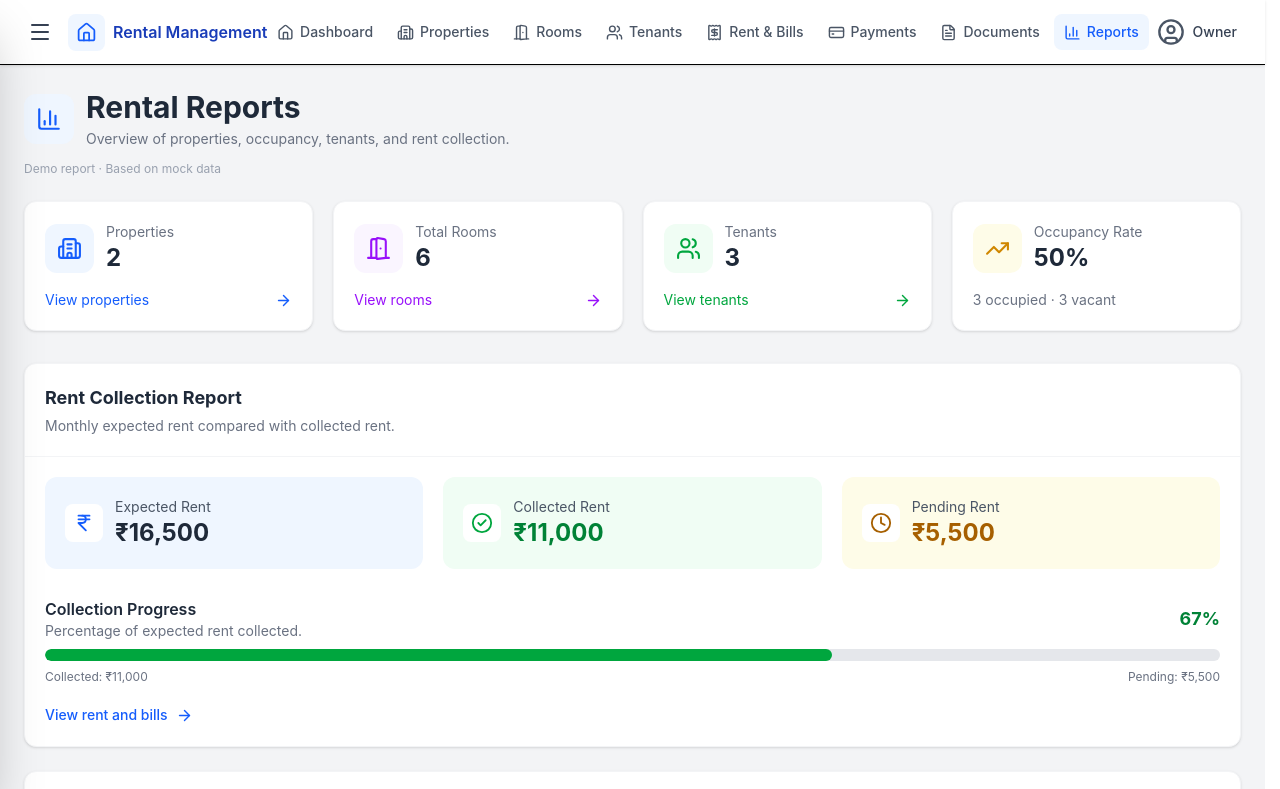
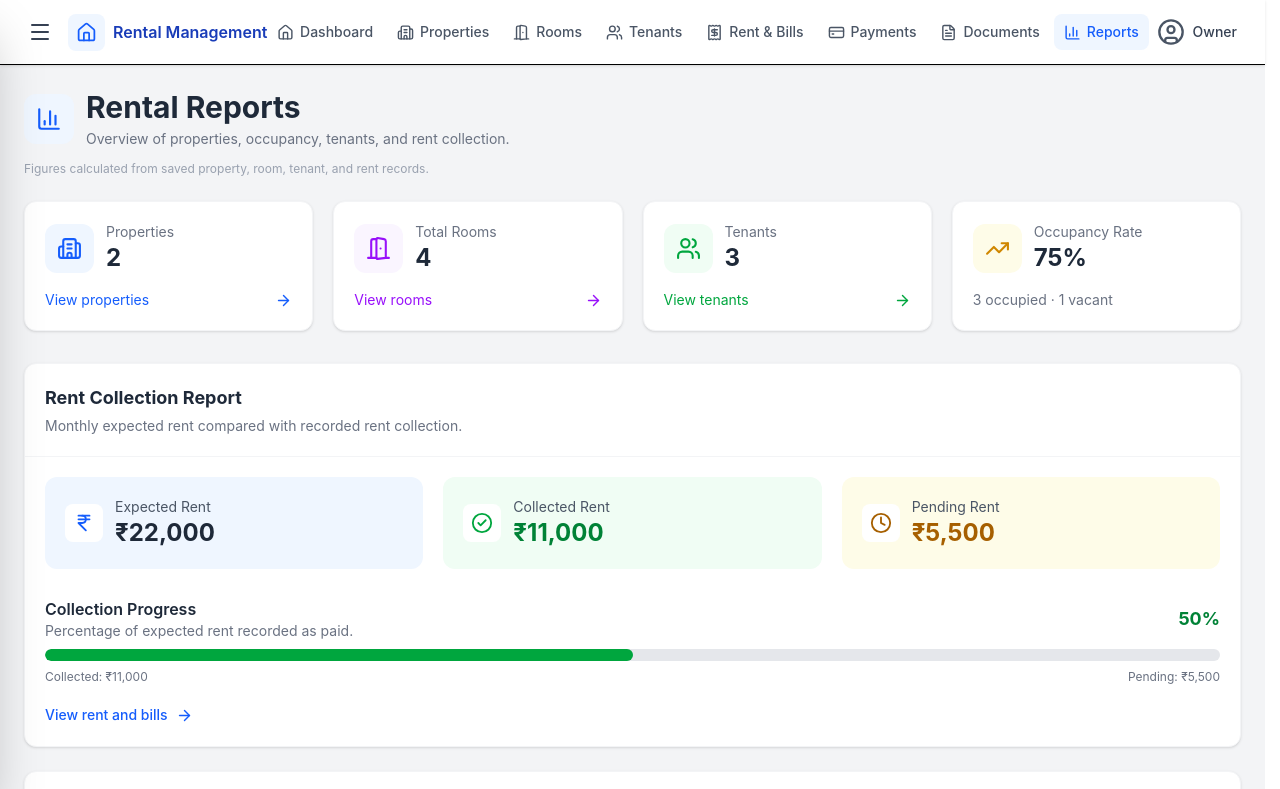
Before and after one commit to goyalprince2005/Rental-Management-System, a React (Vite) app in the folder client/: page /reports in a window 1280 px wide. Shown: the top 789 px of the page. Built offline with nearby package versions, Linux system fonts and the light colour scheme.

Commit message:
Calculate rental reports from saved data

```diff
--- a/client/src/components/Reports.jsx
+++ b/client/src/components/Reports.jsx
@@ -1,5 +1,7 @@
-import React from "react";
+
+import React, { useMemo } from "react";
 import { Link } from "react-router-dom";
+
 import {
   BarChart3,
   IndianRupee,
@@ -14,39 +16,412 @@ import {
 
 import Navbar from "./Navbar";
 
-function Reports() {
 // =========================================================
-  // MOCK REPORT DATA
-  // Replace this data with backend/API data in the future.
+// LOCAL STORAGE KEYS
 // =========================================================
 
-  const reportData = {
-    totalProperties: 2,
-    totalRooms: 6,
-    occupiedRooms: 3,
-    totalTenants: 3,
-    monthlyRent: 16500,
-    collectedRent: 11000,
+const PROPERTY_STORAGE_KEY = "rentalManagementProperties";
+const ROOM_STORAGE_KEY = "rentalManagementRooms";
+const TENANT_STORAGE_KEY = "rentalManagementTenants";
+const RENT_STORAGE_KEY = "rentalManagementRentBills";
+
+// =========================================================
+// DEFAULT DATA
+// Used only when the relevant storage key does not exist.
+// =========================================================
+
+const DEFAULT_PROPERTIES = [
+  {
+    id: 1,
+    name: "Green View Apartments",
+    location: "Bhopal",
+    floors: 5,
+  },
+  {
+    id: 2,
+    name: "Shyam Residency",
+    location: "Bhopal",
+    floors: 2,
+  },
+];
+
+const DEFAULT_ROOMS = {
+  101: {
+    id: 101,
+    roomNumber: "101",
+    property: "Green View Apartments",
+    propertyId: 1,
+    floor: 1,
+    rent: 5000,
+    tenant: "Rahul Sharma",
+    status: "Occupied",
+  },
+  102: {
+    id: 102,
+    roomNumber: "102",
+    property: "Green View Apartments",
+    propertyId: 1,
+    floor: 1,
+    rent: 6000,
+    tenant: "Aman Kumar",
+    status: "Occupied",
+  },
+  203: {
+    id: 203,
+    roomNumber: "203",
+    property: "Shyam Residency",
+    propertyId: 2,
+    floor: 2,
+    rent: 5500,
+    tenant: "Neha Sharma",
+    status: "Due",
+  },
+  204: {
+    id: 204,
+    roomNumber: "204",
+    property: "Shyam Residency",
+    propertyId: 2,
+    floor: 2,
+    rent: 5500,
+    tenant: "",
+    status: "Available",
+  },
 };
 
+const DEFAULT_RENT_RECORDS = [
+  {
+    id: 1,
+    tenant: "Rahul Sharma",
+    property: "Green View Apartments",
+    propertyId: 1,
+    room: "101",
+    roomId: 101,
+    rent: 5000,
+    status: "Paid",
+  },
+  {
+    id: 2,
+    tenant: "Aman Kumar",
+    property: "Green View Apartments",
+    propertyId: 1,
+    room: "102",
+    roomId: 102,
+    rent: 6000,
+    status: "Paid",
+  },
+  {
+    id: 3,
+    tenant: "Neha Sharma",
+    property: "Shyam Residency",
+    propertyId: 2,
+    room: "203",
+    roomId: 203,
+    rent: 5500,
+    status: "Due",
+  },
+];
+
 // =========================================================
-  // CALCULATED REPORT VALUES
+// READ LOCAL STORAGE SAFELY
 // =========================================================
+
+function readStorage(key, fallback) {
+  try {
+    const stored = localStorage.getItem(key);
+
+    if (stored === null) {
+      return fallback;
+    }
+
+    return JSON.parse(stored);
+  } catch (error) {
+    console.error(`Unable to read ${key}:`, error);
+    return fallback;
+  }
+}
+
+// =========================================================
+// NORMALIZE ARRAY OR OBJECT COLLECTIONS
+// =========================================================
+
+function toArray(value) {
+  if (Array.isArray(value)) {
+    return value;
+  }
+
+  if (value && typeof value === "object") {
+    return Object.values(value);
+  }
+
+  return [];
+}
+
+// =========================================================
+// TENANT NAME HELPER
+// =========================================================
+
+function getTenantName(tenant) {
+  if (typeof tenant === "string") {
+    return tenant.trim();
+  }
+
+  if (tenant && typeof tenant === "object") {
+    return String(
+      tenant.name ||
+      tenant.fullName ||
+      tenant.tenantName ||
+      ""
+    ).trim();
+  }
+
+  return "";
+}
+
+// =========================================================
+// CHECK WHETHER A ROOM HAS A TENANT
+// =========================================================
+
+function hasTenant(room) {
+  const tenantName = getTenantName(room.tenant);
+
+  return (
+    tenantName !== "" &&
+    tenantName.toLowerCase() !== "none"
+  );
+}
+
+// =========================================================
+// NORMALIZE CURRENCY VALUES
+// =========================================================
+
+function getAmount(value) {
+  const amount =
+    typeof value === "number"
+      ? value
+      : Number(
+          String(value ?? "").replace(/[₹,\s]/g, "")
+        );
+
+  return Number.isFinite(amount) && amount >= 0
+    ? amount
+    : 0;
+}
+
+// =========================================================
+// FORMAT CURRENCY
+// =========================================================
+
+function formatCurrency(amount) {
+  return new Intl.NumberFormat("en-IN", {
+    style: "currency",
+    currency: "INR",
+    maximumFractionDigits: 0,
+  }).format(getAmount(amount));
+}
+
+// =========================================================
+// READ PROPERTIES
+// =========================================================
+
+function loadProperties() {
+  const stored = readStorage(
+    PROPERTY_STORAGE_KEY,
+    null
+  );
+
+  if (stored === null) {
+    return DEFAULT_PROPERTIES;
+  }
+
+  return Array.isArray(stored) ? stored : [];
+}
+
+// =========================================================
+// READ ROOMS
+// =========================================================
+
+function loadRooms() {
+  const stored = readStorage(
+    ROOM_STORAGE_KEY,
+    null
+  );
+
+  // No room storage yet: use the original demo rooms.
+  if (stored === null) {
+    return Object.values(DEFAULT_ROOMS);
+  }
+
+  if (
+    !stored ||
+    typeof stored !== "object" ||
+    Array.isArray(stored)
+  ) {
+    return [];
+  }
+
+  // Merge defaults with saved rooms. Saved room fields
+  // override default fields for the same internal ID.
+  return Object.values({
+    ...DEFAULT_ROOMS,
+    ...stored,
+  }).filter(
+    (room) =>
+      room &&
+      room.id !== undefined &&
+      room.id !== null
+  );
+}
+
+// =========================================================
+// MATCH A ROOM TO A PROPERTY
+// =========================================================
+
+function roomBelongsToProperty(room, property) {
+  if (
+    room.propertyId !== undefined &&
+    room.propertyId !== null &&
+    room.propertyId !== ""
+  ) {
+    return (
+      String(room.propertyId) === String(property.id)
+    );
+  }
+
+  return (
+    String(room.property ?? "").trim().toLowerCase() ===
+    String(property.name ?? "").trim().toLowerCase()
+  );
+}
+
+// =========================================================
+// REPORTS COMPONENT
+// =========================================================
+
+function Reports() {
+  // -------------------------------------------------------
+  // LOAD SAVED DATA
+  // -------------------------------------------------------
+
+  const properties = useMemo(
+    () => loadProperties(),
+    []
+  );
+
+  const rooms = useMemo(
+    () => loadRooms(),
+    []
+  );
+
+  const tenants = useMemo(
+    () =>
+      toArray(
+        readStorage(TENANT_STORAGE_KEY, [])
+      ),
+    []
+  );
+
+  const rentRecords = useMemo(() => {
+    const stored = readStorage(
+      RENT_STORAGE_KEY,
+      null
+    );
+
+    // Use saved bills when the rent-bill collection exists.
+    if (Array.isArray(stored)) {
+      return stored;
+    }
+
+    // Use demo records only when no saved rent-bill
+    // collection exists and the room data is still demo data.
+    if (localStorage.getItem(ROOM_STORAGE_KEY) === null) {
+      return DEFAULT_RENT_RECORDS;
+    }
+
+    // There is no saved bill collection. Do not claim
+    // payments have been collected from room data alone.
+    return [];
+  }, []);
+
+  // -------------------------------------------------------
+  // PROPERTY, ROOM, AND TENANT STATISTICS
+  // -------------------------------------------------------
+
+  const reportData = useMemo(() => {
+    const totalProperties = properties.length;
+    const totalRooms = rooms.length;
+
+    const occupiedRooms = rooms.filter(hasTenant).length;
 
     const vacantRooms = Math.max(
       0,
-    reportData.totalRooms - reportData.occupiedRooms
+      totalRooms - occupiedRooms
     );
 
-  const pendingRent = Math.max(
-    0,
-    reportData.monthlyRent - reportData.collectedRent
+    // Prefer distinct saved tenant records when available.
+    // Otherwise, count distinct tenant names assigned to rooms.
+    const distinctRoomTenants = new Set(
+      rooms
+        .filter(hasTenant)
+        .map((room) =>
+          getTenantName(room.tenant).toLowerCase()
+        )
     );
+
+    const totalTenants =
+      tenants.length > 0
+        ? tenants.length
+        : distinctRoomTenants.size;
+
+    const monthlyRent = rooms.reduce(
+      (total, room) =>
+        total + getAmount(room.rent),
+      0
+    );
+
+    // Only rent records explicitly marked Paid count
+    // toward collected rent.
+    const collectedRent = rentRecords
+      .filter(
+        (record) => record.status === "Paid"
+      )
+      .reduce(
+        (total, record) =>
+          total + getAmount(record.rent),
+        0
+      );
+
+    const pendingRent = rentRecords
+      .filter(
+        (record) => record.status === "Due"
+      )
+      .reduce(
+        (total, record) =>
+          total + getAmount(record.rent),
+        0
+      );
+
+    return {
+      totalProperties,
+      totalRooms,
+      occupiedRooms,
+      vacantRooms,
+      totalTenants,
+      monthlyRent,
+      collectedRent,
+      pendingRent,
+    };
+  }, [properties, rooms, tenants, rentRecords]);
+
+  // -------------------------------------------------------
+  // CALCULATED REPORT VALUES
+  // -------------------------------------------------------
 
   const occupancyRate =
     reportData.totalRooms > 0
       ? Math.round(
-          (reportData.occupiedRooms / reportData.totalRooms) * 100
+          (reportData.occupiedRooms /
+            reportData.totalRooms) *
+            100
         )
       : 0;
 
@@ -55,17 +430,16 @@ function Reports() {
       ? Math.min(
           100,
           Math.round(
-            (reportData.collectedRent / reportData.monthlyRent) * 100
+            (reportData.collectedRent /
+              reportData.monthlyRent) *
+              100
           )
         )
       : 0;
 
-  const formatCurrency = (amount) =>
-    `₹${amount.toLocaleString("en-IN")}`;
-
-  // =========================================================
-  // REUSABLE REPORT LINKS
-  // =========================================================
+  // -------------------------------------------------------
+  // QUICK ACCESS LINKS
+  // -------------------------------------------------------
 
   const quickLinks = [
     {
@@ -117,9 +491,12 @@ function Reports() {
     },
   };
 
+  // -------------------------------------------------------
+  // RENDER
+  // -------------------------------------------------------
+
   return (
     <div className="min-h-screen bg-gray-100">
-      {/* COMMON NAVBAR */}
       <Navbar />
 
       <main className="max-w-7xl mx-auto p-4 md:p-6">
@@ -127,7 +504,10 @@ function Reports() {
         <div className="mb-6">
           <div className="flex items-center gap-3 mb-2">
             <div className="p-3 bg-blue-50 rounded-xl">
-              <BarChart3 size={26} className="text-blue-600" />
+              <BarChart3
+                size={26}
+                className="text-blue-600"
+              />
             </div>
 
             <div>
@@ -136,14 +516,15 @@ function Reports() {
               </h1>
 
               <p className="text-gray-500 text-sm mt-1">
-                Overview of properties, occupancy, tenants, and rent
-                collection.
+                Overview of properties, occupancy, tenants,
+                and rent collection.
               </p>
             </div>
           </div>
 
           <p className="text-xs text-gray-400 mt-3">
-            Demo report · Based on mock data
+            Figures calculated from saved property, room,
+            tenant, and rent records.
           </p>
         </div>
 
@@ -153,11 +534,17 @@ function Reports() {
           <div className="bg-white rounded-xl shadow-sm border border-gray-100 p-5 hover:shadow-md transition-shadow">
             <div className="flex items-center gap-3">
               <div className="p-3 bg-blue-50 rounded-xl">
-                <Building2 size={25} className="text-blue-600" />
+                <Building2
+                  size={25}
+                  className="text-blue-600"
+                />
               </div>
 
               <div>
-                <p className="text-sm text-gray-500">Properties</p>
+                <p className="text-sm text-gray-500">
+                  Properties
+                </p>
+
                 <h3 className="text-2xl font-bold text-gray-800">
                   {reportData.totalProperties}
                 </h3>
@@ -177,11 +564,17 @@ function Reports() {
           <div className="bg-white rounded-xl shadow-sm border border-gray-100 p-5 hover:shadow-md transition-shadow">
             <div className="flex items-center gap-3">
               <div className="p-3 bg-purple-50 rounded-xl">
-                <DoorOpen size={25} className="text-purple-600" />
+                <DoorOpen
+                  size={25}
+                  className="text-purple-600"
+                />
               </div>
 
               <div>
-                <p className="text-sm text-gray-500">Total Rooms</p>
+                <p className="text-sm text-gray-500">
+                  Total Rooms
+                </p>
+
                 <h3 className="text-2xl font-bold text-gray-800">
                   {reportData.totalRooms}
                 </h3>
@@ -201,11 +594,17 @@ function Reports() {
           <div className="bg-white rounded-xl shadow-sm border border-gray-100 p-5 hover:shadow-md transition-shadow">
             <div className="flex items-center gap-3">
               <div className="p-3 bg-green-50 rounded-xl">
-                <Users size={25} className="text-green-600" />
+                <Users
+                  size={25}
+                  className="text-green-600"
+                />
               </div>
 
               <div>
-                <p className="text-sm text-gray-500">Tenants</p>
+                <p className="text-sm text-gray-500">
+                  Tenants
+                </p>
+
                 <h3 className="text-2xl font-bold text-gray-800">
                   {reportData.totalTenants}
                 </h3>
@@ -225,11 +624,17 @@ function Reports() {
           <div className="bg-white rounded-xl shadow-sm border border-gray-100 p-5 hover:shadow-md transition-shadow">
             <div className="flex items-center gap-3">
               <div className="p-3 bg-yellow-50 rounded-xl">
-                <TrendingUp size={25} className="text-yellow-600" />
+                <TrendingUp
+                  size={25}
+                  className="text-yellow-600"
+                />
               </div>
 
               <div>
-                <p className="text-sm text-gray-500">Occupancy Rate</p>
+                <p className="text-sm text-gray-500">
+                  Occupancy Rate
+                </p>
+
                 <h3 className="text-2xl font-bold text-gray-800">
                   {occupancyRate}%
                 </h3>
@@ -237,7 +642,8 @@ function Reports() {
             </div>
 
             <p className="mt-4 text-sm text-gray-500">
-              {reportData.occupiedRooms} occupied · {vacantRooms} vacant
+              {reportData.occupiedRooms} occupied ·{" "}
+              {reportData.vacantRooms} vacant
             </p>
           </div>
         </div>
@@ -250,7 +656,8 @@ function Reports() {
             </h2>
 
             <p className="text-sm text-gray-500 mt-1">
-              Monthly expected rent compared with collected rent.
+              Monthly expected rent compared with recorded
+              rent collection.
             </p>
           </div>
 
@@ -260,13 +667,21 @@ function Reports() {
               <div className="bg-blue-50 rounded-xl p-5">
                 <div className="flex items-center gap-3">
                   <div className="p-2 bg-white rounded-lg">
-                    <IndianRupee size={22} className="text-blue-600" />
+                    <IndianRupee
+                      size={22}
+                      className="text-blue-600"
+                    />
                   </div>
 
                   <div>
-                    <p className="text-sm text-gray-600">Expected Rent</p>
+                    <p className="text-sm text-gray-600">
+                      Expected Rent
+                    </p>
+
                     <h3 className="text-2xl font-bold text-gray-800">
-                      {formatCurrency(reportData.monthlyRent)}
+                      {formatCurrency(
+                        reportData.monthlyRent
+                      )}
                     </h3>
                   </div>
                 </div>
@@ -283,9 +698,14 @@ function Reports() {
                   </div>
 
                   <div>
-                    <p className="text-sm text-gray-600">Collected Rent</p>
+                    <p className="text-sm text-gray-600">
+                      Collected Rent
+                    </p>
+
                     <h3 className="text-2xl font-bold text-green-700">
-                      {formatCurrency(reportData.collectedRent)}
+                      {formatCurrency(
+                        reportData.collectedRent
+                      )}
                     </h3>
                   </div>
                 </div>
@@ -295,13 +715,21 @@ function Reports() {
               <div className="bg-yellow-50 rounded-xl p-5">
                 <div className="flex items-center gap-3">
                   <div className="p-2 bg-white rounded-lg">
-                    <Clock size={22} className="text-yellow-700" />
+                    <Clock
+                      size={22}
+                      className="text-yellow-700"
+                    />
                   </div>
 
                   <div>
-                    <p className="text-sm text-gray-600">Pending Rent</p>
+                    <p className="text-sm text-gray-600">
+                      Pending Rent
+                    </p>
+
                     <h3 className="text-2xl font-bold text-yellow-700">
-                      {formatCurrency(pendingRent)}
+                      {formatCurrency(
+                        reportData.pendingRent
+                      )}
                     </h3>
                   </div>
                 </div>
@@ -315,8 +743,9 @@ function Reports() {
                   <h3 className="font-semibold text-gray-800">
                     Collection Progress
                   </h3>
+
                   <p className="text-sm text-gray-500">
-                    Percentage of expected rent collected.
+                    Percentage of expected rent recorded as paid.
                   </p>
                 </div>
 
@@ -335,14 +764,35 @@ function Reports() {
               >
                 <div
                   className="bg-green-600 h-3 rounded-full transition-all duration-500"
-                  style={{ width: `${collectionRate}%` }}
+                  style={{
+                    width: `${collectionRate}%`,
+                  }}
                 />
               </div>
 
               <div className="flex justify-between gap-3 text-xs text-gray-500 mt-2">
-                <span>Collected: {formatCurrency(reportData.collectedRent)}</span>
-                <span>Pending: {formatCurrency(pendingRent)}</span>
+                <span>
+                  Collected:{" "}
+                  {formatCurrency(
+                    reportData.collectedRent
+                  )}
+                </span>
+
+                <span>
+                  Pending:{" "}
+                  {formatCurrency(
+                    reportData.pendingRent
+                  )}
+                </span>
               </div>
+
+              {rentRecords.length === 0 && (
+                <p className="text-xs text-gray-400 mt-3">
+                  No saved rent bills were found. Collection
+                  figures will update when rent records are
+                  available.
+                </p>
+              )}
             </div>
 
             <Link
@@ -359,13 +809,17 @@ function Reports() {
         <section className="bg-white rounded-xl shadow-sm border border-gray-100 p-5 mb-6">
           <div className="flex items-center gap-3 mb-6">
             <div className="p-3 bg-blue-50 rounded-xl">
-              <BarChart3 size={24} className="text-blue-600" />
+              <BarChart3
+                size={24}
+                className="text-blue-600"
+              />
             </div>
 
             <div>
               <h2 className="text-lg font-bold text-gray-800">
                 Room Occupancy
               </h2>
+
               <p className="text-sm text-gray-500">
                 Occupied and vacant room breakdown.
               </p>
@@ -374,16 +828,22 @@ function Reports() {
 
           <div className="grid grid-cols-1 sm:grid-cols-2 gap-4 mb-6">
             <div className="rounded-xl border border-green-100 bg-green-50 p-4">
-              <p className="text-sm text-gray-600">Occupied Rooms</p>
+              <p className="text-sm text-gray-600">
+                Occupied Rooms
+              </p>
+
               <p className="text-2xl font-bold text-green-700 mt-1">
                 {reportData.occupiedRooms}
               </p>
             </div>
 
             <div className="rounded-xl border border-orange-100 bg-orange-50 p-4">
-              <p className="text-sm text-gray-600">Vacant Rooms</p>
+              <p className="text-sm text-gray-600">
+                Vacant Rooms
+              </p>
+
               <p className="text-2xl font-bold text-orange-700 mt-1">
-                {vacantRooms}
+                {reportData.vacantRooms}
               </p>
             </div>
           </div>
@@ -408,13 +868,15 @@ function Reports() {
           >
             <div
               className="bg-blue-600 h-3 rounded-full transition-all duration-500"
-              style={{ width: `${occupancyRate}%` }}
+              style={{
+                width: `${occupancyRate}%`,
+              }}
             />
           </div>
 
           <p className="text-sm text-gray-500 mt-2">
-            {reportData.occupiedRooms} of {reportData.totalRooms} rooms are
-            occupied.
+            {reportData.occupiedRooms} of{" "}
+            {reportData.totalRooms} rooms have assigned tenants.
           </p>
 
           <Link
@@ -443,7 +905,9 @@ function Reports() {
                   to={item.path}
                   className="bg-white rounded-xl border border-gray-100 shadow-sm p-4 flex items-center gap-4 hover:shadow-md hover:border-gray-200 transition-all group"
                 >
-                  <div className={`p-3 rounded-xl ${styles.icon}`}>
+                  <div
+                    className={`p-3 rounded-xl ${styles.icon}`}
+                  >
                     <Icon size={23} />
                   </div>
 
```
Lines whose indentation alone changed are shown as unchanged.
